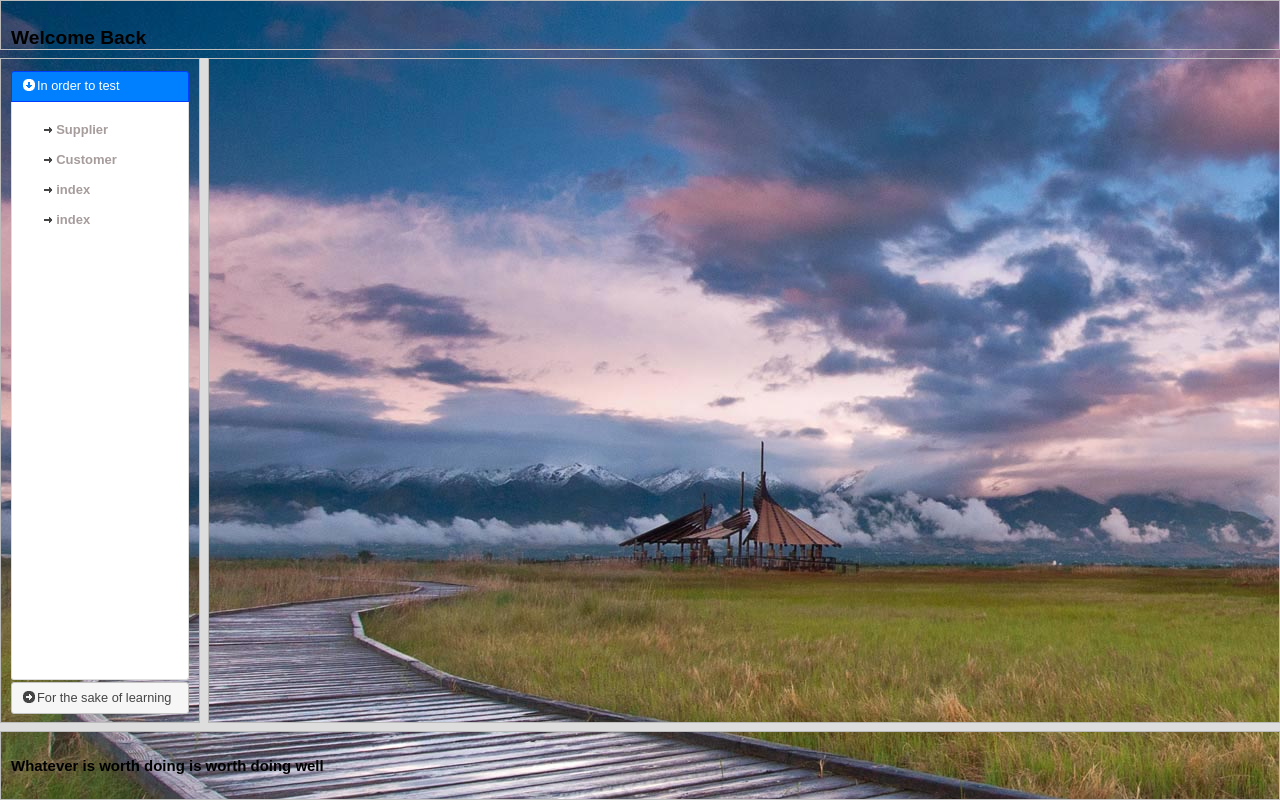
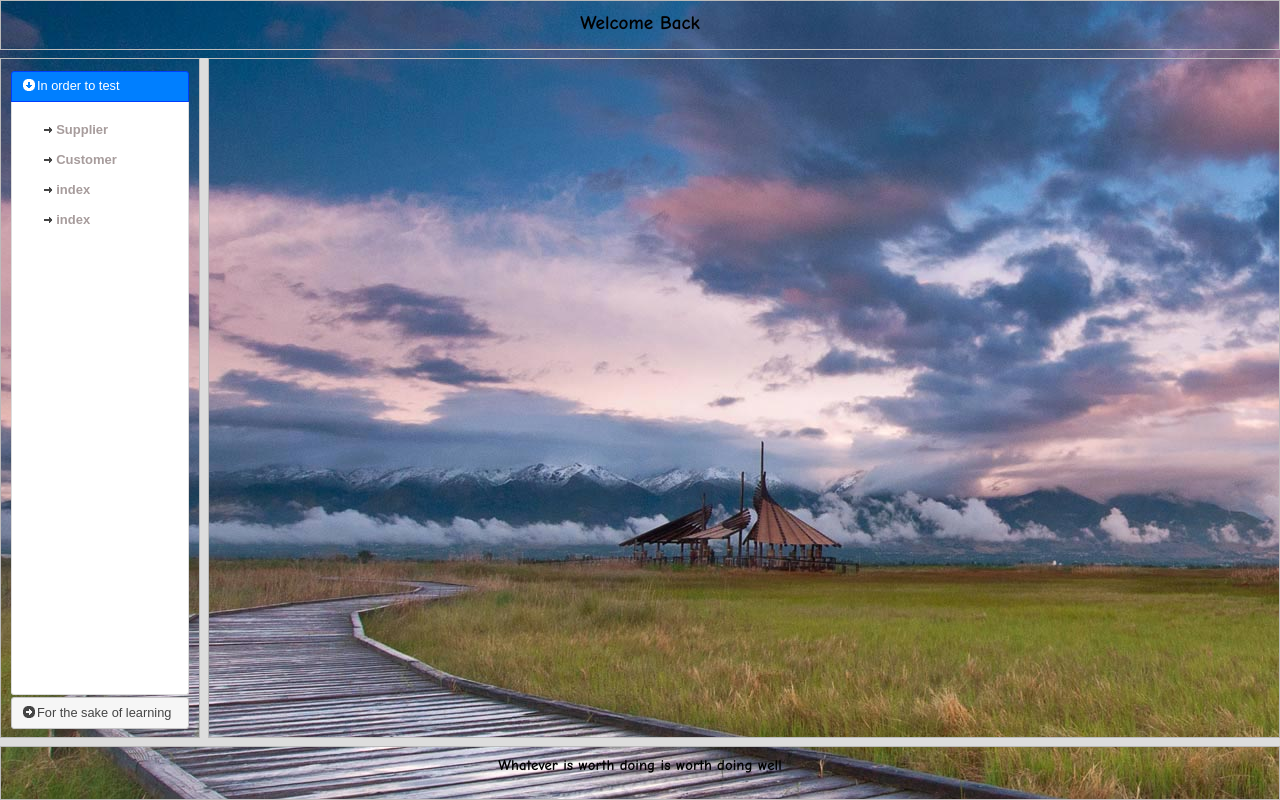
Before and after one commit to halyhuang1991/halyhuang1991.github.io, a plain HTML site: page html/index.html in a window 1280 px wide. Drawn offline with Linux system fonts and the light colour scheme.

Commit message:
Update index.html

```diff
--- a/html/index.html
+++ b/html/index.html
@@ -47,20 +47,20 @@
  .active{
    background-color: #2dd52d !important;
  }
- .ui-layout-north div.head{
+ .ui-layout-north div#head{
      display: block;
      margin-top: -15px;
      font-family: comic sans ms !important;
  }
- .ui-layout-south div.footer{
+ .ui-layout-south div#footer{
      display: block;
      margin-top: -15px;
      font-family: comic sans ms !important;
  }
- .ui-layout-north div.head h2{
+ .ui-layout-north div#head h2{
     text-align: center;
  }
- .ui-layout-south div.footer h3{
+ .ui-layout-south div#footer h3{
     text-align: center;
  }
  </style>
```
